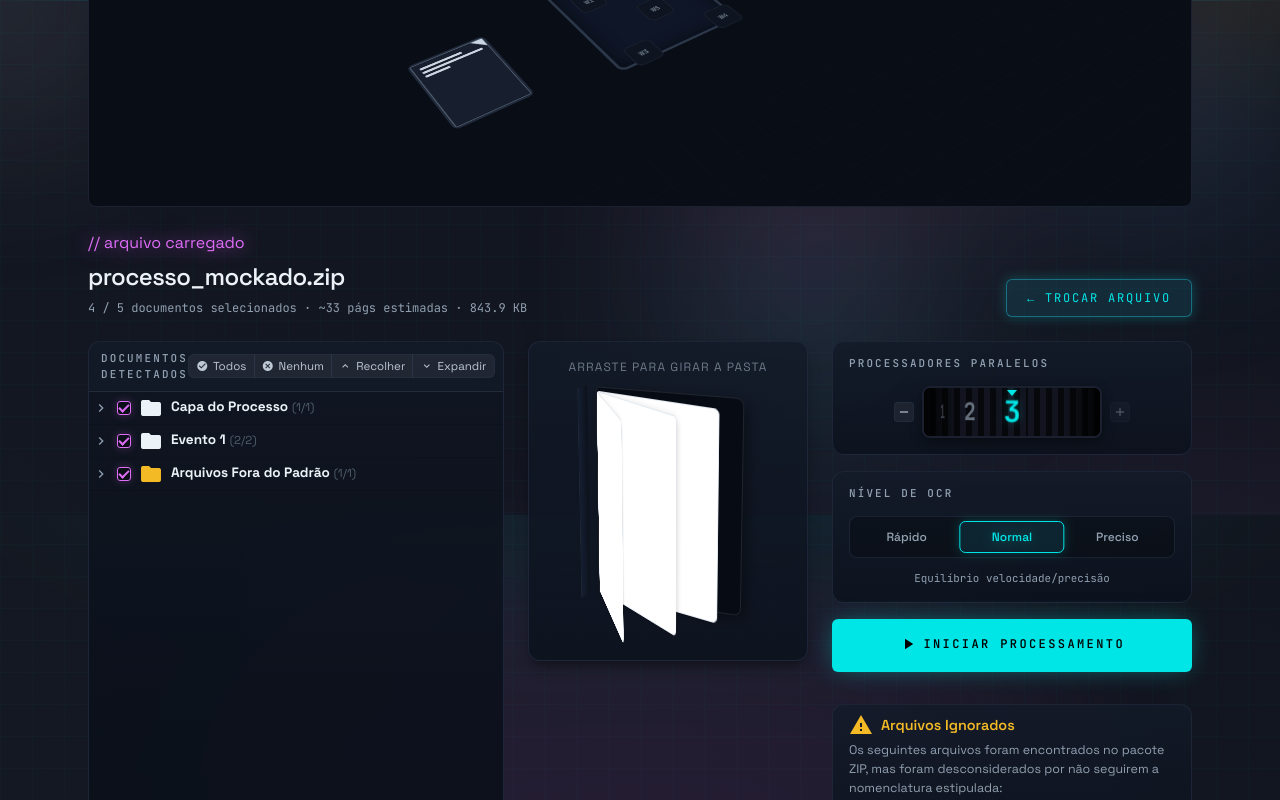
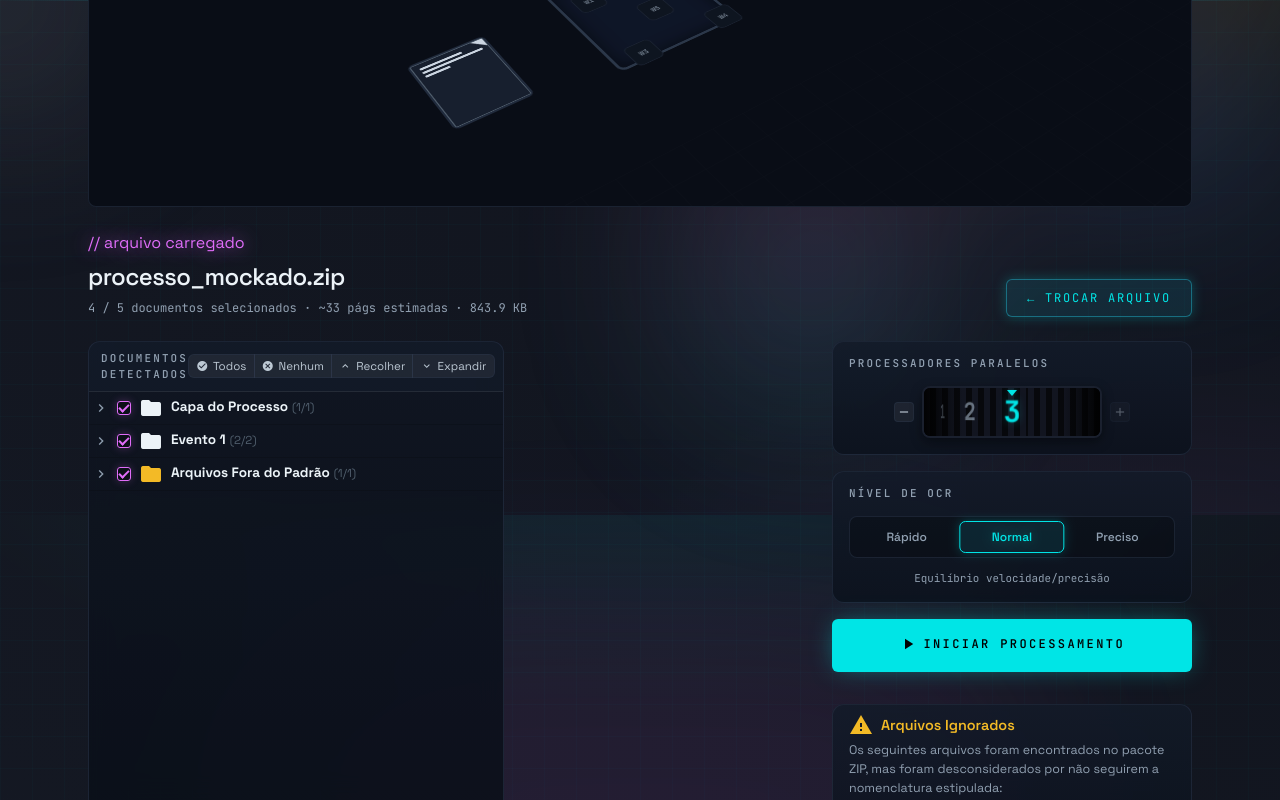
Before and after one commit to jonyduque/eproc2txt, a React (Vite) app: page / in a window 1280 px wide. Both pictures are taken after a click on the button "Mock: Loaded". Shown: the part 285-1085 px from the top of the page. Built offline with nearby package versions, Linux system fonts and the light colour scheme.

Commit message:
refactor: remove ProcessBinder3D from ConfigScreen

```diff
--- a/src/components/ConfigScreen/ConfigScreen.jsx
+++ b/src/components/ConfigScreen/ConfigScreen.jsx
@@ -1,6 +1,5 @@
 import ConfigPanel from "./ConfigPanel/ConfigPanel";
 import FileSummaryBar from "./FileSummaryBar/FileSummaryBar";
-import ProcessBinder3D from "./ProcessBinder3D";
 import Tree from "./Tree/Tree";
 import "./ConfigScreen.css";
 
@@ -72,12 +71,6 @@ export default function ConfigScreen({
 					isCompleted={false}
 				/>
 
-				<ProcessBinder3D
-					zipName={zipName}
-					documentCount={treeDocsCount}
-					selectedPathsCount={selectedPaths.size}
-				/>
-
 				<ConfigPanel
 					workers={workers}
 					setWorkers={setWorkers}
--- a/src/components/ConfigScreen/ProcessBinder3D.css
+++ /dev/null
@@ -1,218 +0,0 @@
-/* ProcessBinder3D.css - Native CSS 3D Book Layout */
-
-.binder-3d-scene {
-	width: 100%;
-	height: 320px;
-	display: flex;
-	flex-direction: column;
-	align-items: center;
-	justify-content: center;
-	perspective: 1200px;
-	position: relative;
-	user-select: none;
-	background: var(--bg-card);
-	border: 1px solid var(--border-color);
-	border-radius: var(--radius);
-	box-shadow: var(--shadow-lg);
-	overflow: hidden;
-}
-
-.binder-help-text {
-	position: absolute;
-	top: 1rem;
-	font-family: var(--font-sans);
-	font-size: var(--font-size-xs);
-	color: var(--color-text-secondary);
-	opacity: 0.7;
-	text-transform: uppercase;
-	letter-spacing: 0.1em;
-	pointer-events: none;
-}
-
-.binder-3d-wrapper {
-	width: 160px;
-	height: 220px;
-	position: relative;
-	transform-style: preserve-3d;
-	cursor: grab;
-}
-
-.binder-3d-wrapper:active {
-	cursor: grabbing;
-}
-
-/* Base Cover styling */
-.binder-cover {
-	position: absolute;
-	width: 100%;
-	height: 100%;
-	left: 0;
-	top: 0;
-	border-radius: 4px 8px 8px 4px;
-	box-shadow: 5px 5px 15px rgba(0, 0, 0, 0.4);
-	transform-origin: left center;
-	backface-visibility: hidden;
-}
-
-/* Front Cover styling */
-.binder-cover.front {
-	background: linear-gradient(135deg, oklch(0.24 0.04 262), oklch(0.18 0.025 262));
-	border: 2px solid var(--color-primary-alpha-40);
-	border-left: 5px solid var(--color-primary);
-	z-index: 10;
-	transform-style: preserve-3d;
-}
-
-body.light-theme .binder-cover.front {
-	background: linear-gradient(135deg, #f0f4f8, #d9e2ec);
-	border: 2px solid rgba(0, 0, 0, 0.1);
-	border-left: 5px solid var(--color-primary);
-}
-
-.binder-cover-details {
-	padding: 1.25rem 1rem;
-	display: flex;
-	flex-direction: column;
-	height: 100%;
-	justify-content: space-between;
-	color: var(--color-text-primary);
-	font-family: var(--font-sans);
-}
-
-.binder-emblem {
-	width: 40px;
-	height: 40px;
-	border-radius: 50%;
-	background: rgba(34, 211, 238, 0.1);
-	border: 1px solid var(--color-primary);
-	display: flex;
-	align-items: center;
-	justify-content: center;
-	align-self: center;
-	margin-top: 1rem;
-	box-shadow: 0 0 10px var(--color-primary-glow);
-}
-
-.emblem-icon {
-	color: var(--color-primary);
-	font-size: 1.25rem;
-}
-
-.binder-title {
-	font-size: 0.9rem;
-	font-weight: 700;
-	text-align: center;
-	margin: 0.5rem 0;
-	letter-spacing: 0.05em;
-	color: var(--color-text-primary);
-}
-
-.binder-subtitle {
-	font-size: 0.7rem;
-	text-align: center;
-	color: var(--color-text-secondary);
-	margin-bottom: auto;
-	word-break: break-all;
-	overflow: hidden;
-	display: -webkit-box;
-	-webkit-line-clamp: 3;
-	-webkit-box-orient: vertical;
-}
-
-.binder-badge {
-	align-self: center;
-	font-size: 0.65rem;
-	font-family: var(--font-mono);
-	background: rgba(236, 72, 153, 0.15);
-	border: 1px solid var(--color-accent);
-	color: var(--color-accent);
-	padding: 2px 8px;
-	border-radius: 10px;
-	letter-spacing: 0.05em;
-	box-shadow: 0 0 8px var(--color-accent-glow);
-}
-
-/* Back Cover styling */
-.binder-cover.back {
-	background: oklch(0.15 0.02 260);
-	border: 1px solid rgba(255, 255, 255, 0.1);
-	transform: translateZ(0px);
-}
-
-body.light-theme .binder-cover.back {
-	background: #c5d1e0;
-	border: 1px solid rgba(0, 0, 0, 0.1);
-}
-
-/* Spine */
-.binder-spine {
-	position: absolute;
-	width: 20px;
-	height: 100%;
-	left: 0;
-	top: 0;
-	background: linear-gradient(90deg, oklch(0.18 0.02 260), oklch(0.24 0.04 262));
-	transform: rotateY(-90deg) translateZ(10px);
-	transform-origin: left center;
-	border-right: 1px solid rgba(255, 255, 255, 0.1);
-}
-
-body.light-theme .binder-spine {
-	background: linear-gradient(90deg, #bcccdc, #d9e2ec);
-	border-right: 1px solid rgba(0, 0, 0, 0.15);
-}
-
-/* Inside Pages */
-.binder-page {
-	position: absolute;
-	width: 96%;
-	height: 96%;
-	left: 2%;
-	top: 2%;
-	background: #ffffff;
-	border-radius: 2px 6px 6px 2px;
-	box-shadow: 2px 2px 8px rgba(0, 0, 0, 0.15);
-	transform-origin: left center;
-	z-index: 5;
-	backface-visibility: hidden;
-	border: 1px solid #e2e8f0;
-}
-
-body.light-theme .binder-page {
-	border: 1px solid #cbd5e1;
-}
-
-/* Fanning page content decoration */
-.binder-page-content {
-	width: 100%;
-	height: 100%;
-	padding: 1.25rem;
-	box-sizing: border-box;
-	display: flex;
-	flex-direction: column;
-	justify-content: flex-start;
-	background: #fafafa;
-}
-
-.binder-content-lines {
-	display: flex;
-	flex-direction: column;
-	gap: 0.6rem;
-	margin-top: 0.5rem;
-}
-
-.binder-line {
-	height: 4px;
-	background: #e2e8f0;
-	border-radius: 2px;
-}
-
-.binder-line.header-line {
-	height: 8px;
-	background: #cbd5e1;
-	margin-bottom: 0.5rem;
-}
-
-.binder-line.short {
-	width: 60%;
-}
--- a/src/components/ConfigScreen/ProcessBinder3D.tsx
+++ /dev/null
@@ -1,149 +0,0 @@
-import { useCallback, useEffect, useRef, useState } from "react";
-import "./ProcessBinder3D.css";
-
-interface ProcessBinder3DProps {
-	zipName: string;
-	documentCount: number;
-	selectedPathsCount: number;
-}
-
-export default function ProcessBinder3D({
-	zipName,
-	documentCount,
-	selectedPathsCount,
-}: ProcessBinder3DProps) {
-	const [rotation, setRotation] = useState({ x: -15, y: -25 });
-	const [isOpen, setIsOpen] = useState(false);
-	const dragStartRef = useRef<{ x: number; y: number } | null>(null);
-	const isDraggingRef = useRef(false);
-
-	// Automatically open the binder if the user has selected some documents
-	useEffect(() => {
-		if (selectedPathsCount > 0) {
-			setIsOpen(true);
-		} else {
-			setIsOpen(false);
-		}
-	}, [selectedPathsCount]);
-
-	const handleMouseMove = useCallback((e: MouseEvent) => {
-		if (!isDraggingRef.current || !dragStartRef.current) return;
-		const deltaX = e.clientX - dragStartRef.current.x;
-		const deltaY = e.clientY - dragStartRef.current.y;
-
-		setRotation((prev) => ({
-			x: Math.max(-60, Math.min(60, prev.x - deltaY * 0.5)),
-			y: prev.y + deltaX * 0.5,
-		}));
-
-		dragStartRef.current = { x: e.clientX, y: e.clientY };
-	}, []);
-
-	const handleMouseUp = useCallback(() => {
-		isDraggingRef.current = false;
-		dragStartRef.current = null;
-		window.removeEventListener("mousemove", handleMouseMove);
-		window.removeEventListener("mouseup", handleMouseUp);
-	}, [handleMouseMove]);
-
-	const handleMouseDown = (e: React.MouseEvent) => {
-		isDraggingRef.current = true;
-		dragStartRef.current = { x: e.clientX, y: e.clientY };
-		window.addEventListener("mousemove", handleMouseMove);
-		window.addEventListener("mouseup", handleMouseUp);
-	};
-
-	// Clean up listeners on unmount
-	useEffect(() => {
-		return () => {
-			window.removeEventListener("mousemove", handleMouseMove);
-			window.removeEventListener("mouseup", handleMouseUp);
-		};
-	}, [handleMouseMove, handleMouseUp]);
-
-	// Calculate thickness based on document count (min 3 pages, max 12)
-	const thickness = Math.max(3, Math.min(12, Math.round(documentCount * 1.5)));
-	const pageElements = [];
-
-	// Render page layers inside the book to simulate thickness and fanning
-	for (let i = 0; i < thickness; i++) {
-		let pageRotation = 0;
-		if (isOpen) {
-			// Fan out the pages when open (from -10 to -150 degrees)
-			const progress = i / (thickness - 1 || 1);
-			pageRotation = -15 - progress * 135;
-		}
-
-		pageElements.push(
-			<div
-				key={i}
-				className="binder-page"
-				style={{
-					transform: `translateZ(${1.5 + i * 1.2}px) rotateY(${pageRotation}deg)`,
-					transition: isDraggingRef.current
-						? "none"
-						: "transform 0.8s cubic-bezier(0.25, 0.8, 0.25, 1)",
-				}}
-			>
-				{i === thickness - 1 && isOpen && (
-					<div className="binder-page-content">
-						<div className="binder-content-lines">
-							<div className="binder-line header-line" />
-							<div className="binder-line" />
-							<div className="binder-line" />
-							<div className="binder-line short" />
-							<div className="binder-line" />
-							<div className="binder-line short" />
-						</div>
-					</div>
-				)}
-			</div>,
-		);
-	}
-
-	const displayZipName = zipName.length > 20 ? `${zipName.substring(0, 18)}...` : zipName;
-
-	return (
-		<div className="binder-3d-scene">
-			<div className="binder-help-text">Arraste para girar a pasta</div>
-			<section
-				className={`binder-3d-wrapper ${isOpen ? "open" : "closed"}`}
-				onMouseDown={handleMouseDown}
-				aria-label="Processo digital 3D"
-				style={{
-					transform: `rotateX(${rotation.x}deg) rotateY(${rotation.y}deg)`,
-					transition: isDraggingRef.current ? "none" : "transform 0.1s ease",
-				}}
-			>
-				{/* Spine */}
-				<div className="binder-spine" />
-
-				{/* Back Cover */}
-				<div className="binder-cover back" />
-
-				{/* Inside Page Sheets */}
-				{pageElements}
-
-				{/* Front Cover */}
-				<div
-					className="binder-cover front"
-					style={{
-						transform: isOpen ? "rotateY(-155deg)" : "rotateY(0deg)",
-						transition: isDraggingRef.current
-							? "none"
-							: "transform 0.8s cubic-bezier(0.25, 0.8, 0.25, 1)",
-					}}
-				>
-					<div className="binder-cover-details">
-						<div className="binder-emblem">
-							<span className="material-icons emblem-icon">gavel</span>
-						</div>
-						<h3 className="binder-title">PROCESSO DIGITAL</h3>
-						<p className="binder-subtitle">{displayZipName || "eproc_pacote.zip"}</p>
-						<div className="binder-badge">{documentCount} DOCS</div>
-					</div>
-				</div>
-			</section>
-		</div>
-	);
-}
```
